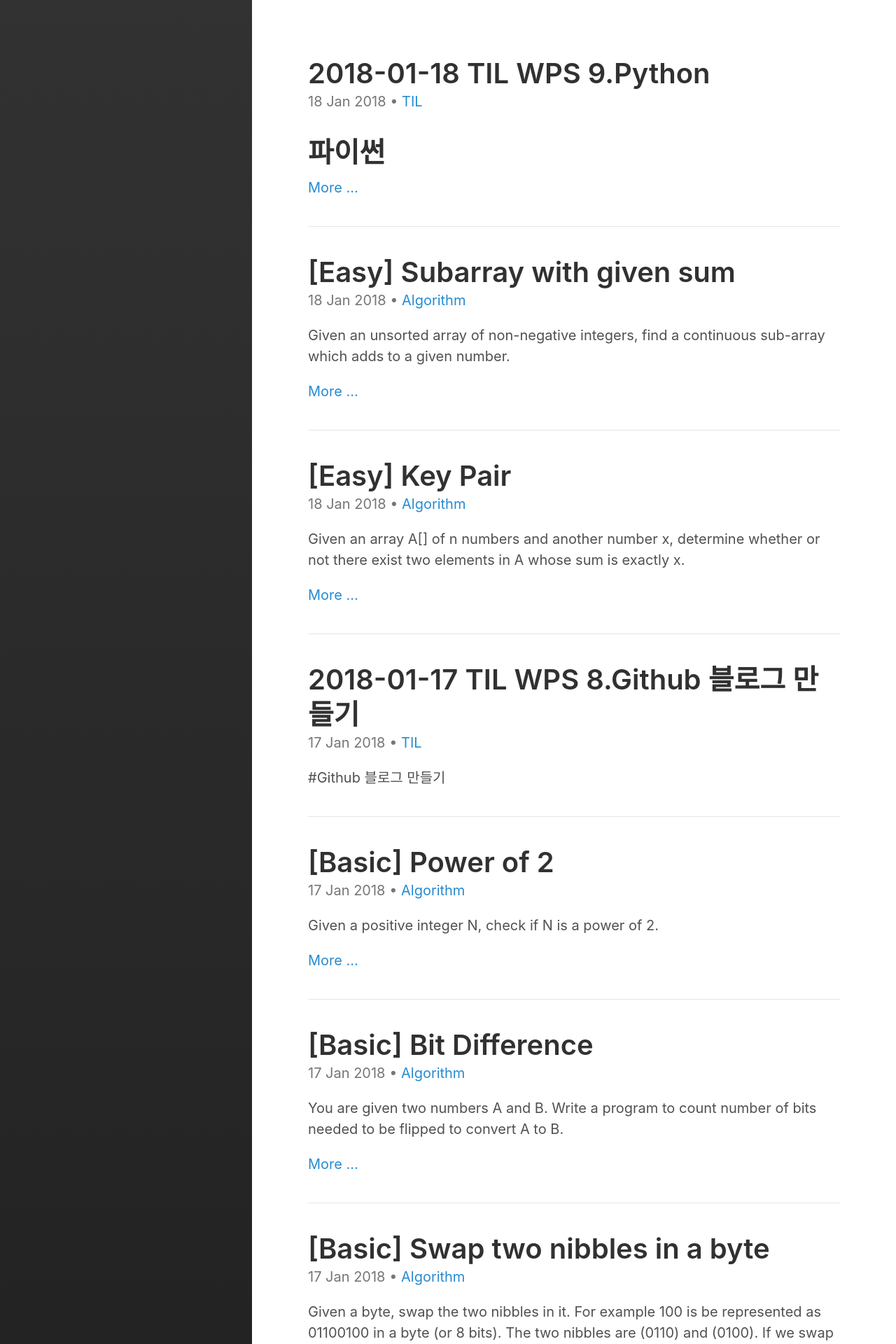
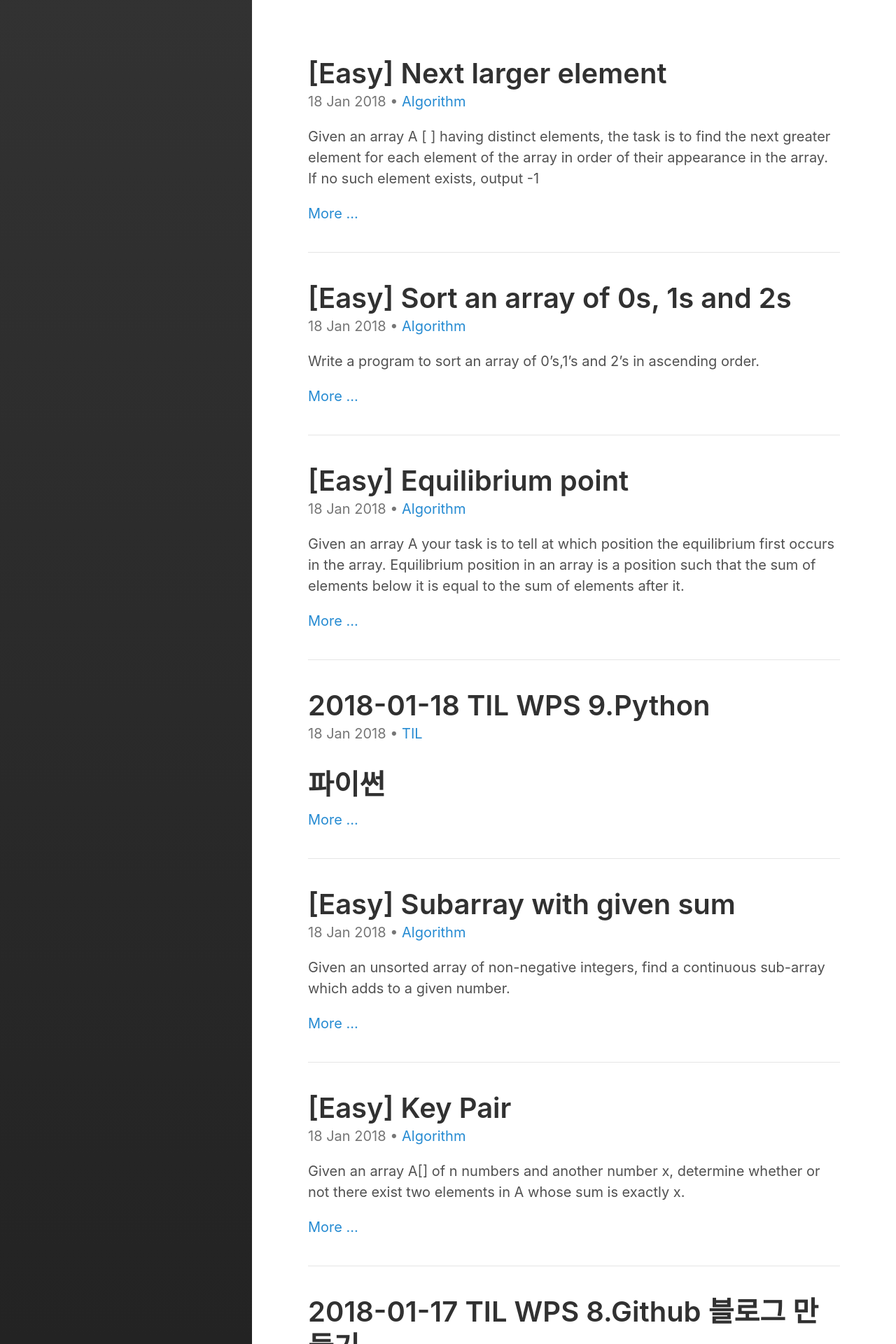
Before and after one commit to Chrisaor/chrisaor.github.com, a Jekyll site: the page built from index.html, in a window 1280 px wide. Shown: the top 1920 px of the page at 70% size. Built offline with Jekyll 4.4.1, drawn with Linux system fonts in a browser that asks for light colours; the list of posts is cut into pages by our own code; some of the changed text lies outside the part shown.

Commit message:
2018-01-18 Algorithm update

````diff
--- /dev/null
+++ b/_posts/Algorithm/2018-01-18-Algorithm_EquilibriumPoint.md
@@ -0,0 +1,55 @@
+---
+layout: post
+title:  "[Easy] Equilibrium point"
+date:   2018-01-18 11:31:00 +0900
+categories: Algorithm
+---
+
+Given an array A your task is to tell at which position the equilibrium first occurs in the array. Equilibrium position in an array is a position such that the sum of elements below it is equal to the sum of elements after it.
+
+Input:
+
+The first line of input contains an integer T denoting the no of test cases then T test cases follow. First line of each test case contains an integer N denoting the size of the array. Then in the next line are N space separated values of the array A.
+
+Output:
+
+For each test case in a new  line print the position at which the elements are at equilibrium if no equilibrium point exists print -1.
+
+Constraints:<br>
+1<=T<=100<br>
+1<=N<=100<br>
+
+Example:<br>
+Input:<br>
+2<br>
+1<br>
+1v
+5<br>
+1 3 5 2 2
+
+Output:<br>
+1<br>
+3<br>
+
+Explanation:
+
+1. Since its the only element hence its the only equilibrium point
+2. For second test case equilibrium point is at position 3 as elements below it (1+3) = elements after it (2+2)
+
+
+```python
+def Epoint(n, arr):
+
+    for i in range(n):
+        midIdx = i
+        if sum(arr[0:midIdx]) == sum(arr[midIdx+1:]):
+            return midIdx+1
+    return -1
+
+t = int(input())
+
+for i in range(t):
+    n = int(input())
+    arr = list(map(int, input().split()))
+    print(Epoint(n, arr))
+```
--- /dev/null
+++ b/_posts/Algorithm/2018-01-18-Algorithm_NextLargerElement.md
@@ -0,0 +1,60 @@
+---
+layout: post
+title:  "[Easy] Next larger element"
+date:   2018-01-18 12:30:00 +0900
+categories: Algorithm
+---
+
+Given an array A [ ] having distinct elements, the task is to find the next greater element for each element of the array in order of their appearance in the array. If no such element exists, output -1
+
+Input:
+
+The first line of input contains a single integer T denoting the number of test cases.Then T test cases follow. Each test case consists of two lines. The first line contains an integer N denoting the size of the array. The Second line of each test case contains N space separated positive integers denoting the values/elements in the array A[ ].
+
+Output:
+
+For each test case, print in a new line, the next greater element for each array element separated by space in order.
+
+Constraints:<br>
+1<=T<=200<br>
+1<=N<=1000<br>
+1<=A[i]<=1000<br>
+
+Example:<br>
+
+Input:<br>
+1<br>
+4<br>
+1 3 2 4 <br>
+
+Output:<br>
+3 4 4 -1<br>
+
+Explanation:<br>
+In the array, the next larger element to 1 is 3 , 3 is 4 , 2 is 4 and for 4 ? since it doesn't exist hence -1.
+
+
+```python
+def nextLarger(n, arr):
+    result = []
+    for i in range(n):
+        if i+1 == n:
+           result.append(-1)
+        else:
+            for j in range(i, n):
+                if j+1 == n:
+                    result.append(-1)
+                elif arr[j+1] > arr[i]:
+                    result.append(arr[j+1])
+                    break;
+
+    answer = ' '.join(list(map(str, result)))
+    return answer
+
+
+t = int(input())
+for x in range(t):
+    n = int(input())
+    arr = list(map(int, input().split()))
+    print(nextLarger(n,arr))
+```
--- /dev/null
+++ b/_posts/Algorithm/2018-01-18-Algorithm_sortanArray012.md
@@ -0,0 +1,50 @@
+---
+layout: post
+title:  "[Easy] Sort an array of 0s, 1s and 2s"
+date:   2018-01-18 11:31:00 +0900
+categories: Algorithm
+---
+
+Write a program to sort an array of 0's,1's and 2's in ascending order.
+
+Input:
+
+The first line contains an integer 'T' denoting the total number of test cases. In each test cases, First line is number of elements in array 'N' and second its values.
+
+Output:
+
+Print the sorted array of 0's, 1's and 2's.
+
+Constraints:
+
+1 <= T <= 100<br>
+1 <= N <= 100<br>
+0 <= arr[i] <= 2
+
+Example:
+
+Input :
+
+2<br>
+5<br>
+0 2 1 2 0<br>
+3<br>
+0 1 0
+
+Output:
+
+0 0 1 2 2<br>
+0 0 1
+
+```python
+def sortArr012(arr):
+    sortedarr = sorted(arr)
+    answer = ' '.join(map(str, sortedarr))
+    return answer
+
+t = int(input())
+for i in range(t):
+    n = list(map(int, input().split()))
+    arr = list(map(int, input().split()))
+    print(sortArr012(arr))
+```
````
Also changed, not shown: _posts/TIL/2018-01-18-TIL.md (+17 -0 lines).
